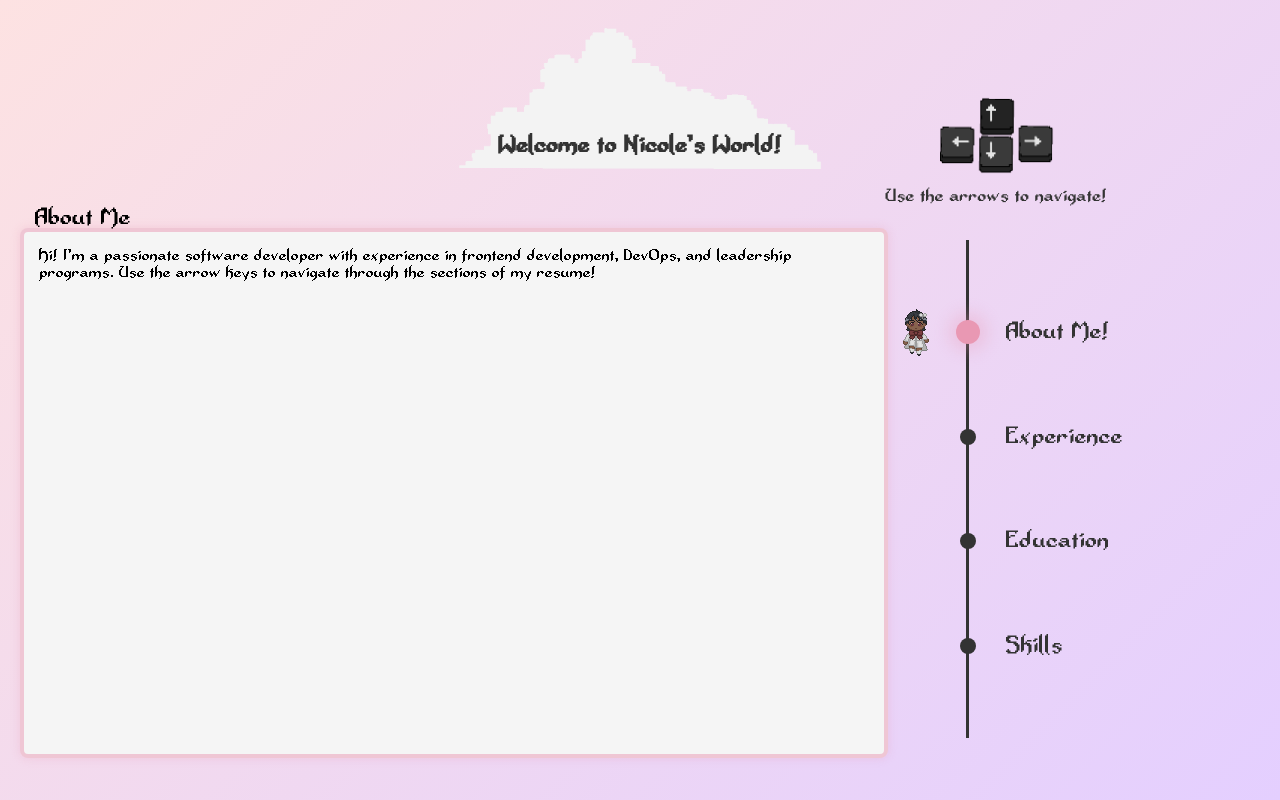
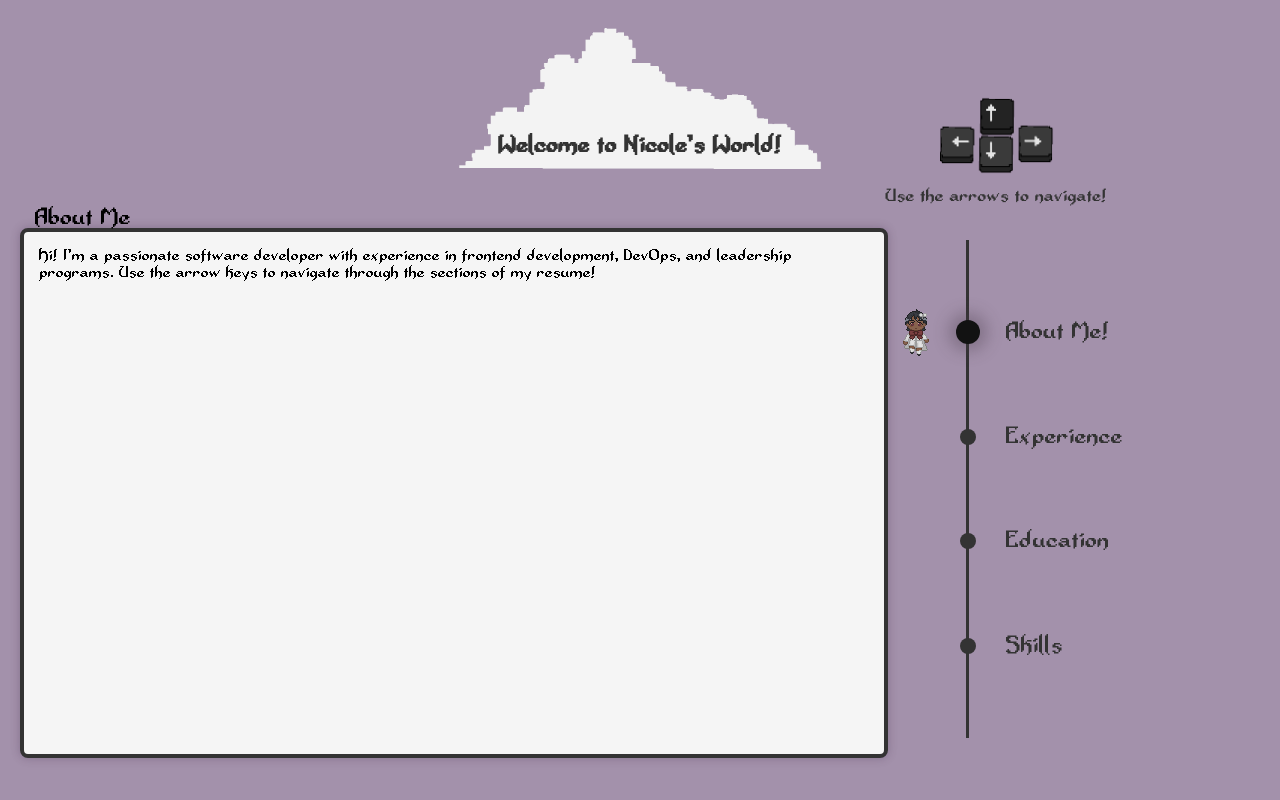
Before and after one commit to NicoleWij/pixel-resume, a React (Create React App) app: page / in a window 1280 px wide. Built offline with nearby package versions, Linux system fonts and the light colour scheme.

Commit message:
Design Update

```diff
--- a/src/components/App.css
+++ b/src/components/App.css
@@ -8,7 +8,7 @@
 }
 
 body {
-  background: linear-gradient(135deg, #fde2e2, #e4cfff);
+  background: #a391ab
 }
 
 @font-face {
--- a/src/components/Map.css
+++ b/src/components/Map.css
@@ -47,8 +47,8 @@
 
   .map-node.active .map-circle {
     transform: scale(1.5);
-    background-color: rgb(233, 152, 179); /* Highlight active node */
-    box-shadow: 0 0 10px 5px rgba(233, 152, 179, 0.3); /* Glow effect */
+    background-color: #121212; /* Highlight active node */
+    box-shadow: 0 0 10px 5px #473b4858; /* Glow effect */
     transition: box-shadow 0.3s ease-in-out, background-color 0.3s ease-in-out;
 }
 
--- a/src/components/Section.css
+++ b/src/components/Section.css
@@ -31,9 +31,9 @@
   opacity: 0;
   background: rgb(245, 245, 245);
   transition: opacity 0.5s ease-in-out;
-  border: 4px solid rgba(233, 152, 179, 0.5);
+  border: 4px solid #333;
   border-radius: 8px;
-  box-shadow: 0px 0px 10px rgba(233, 152, 179, 0.3);
+  box-shadow: 0px 0px 10px rgba(63, 36, 69, 0.3);
   padding: 0 15px;
 }
 
@@ -42,7 +42,7 @@
   overflow-y: auto;
   gap: 20px;
   scrollbar-width: thin;
-  scrollbar-color: rgba(233, 152, 179, 0.5) rgba(245, 245, 245, 1);
+  scrollbar-color: #a391ab rgb(223, 223, 223);
 }
 
 .section.active {
@@ -59,13 +59,13 @@
 .subheader {
   font-family: "Adventurer", serif;
   font-size: 20px;
-  color: rgb(233, 152, 179);
+  color: #a391ab;
   margin-bottom: 10px;
-  border-bottom: 2px solid rgb(233, 152, 179);
+  border-bottom: 2px solid #a391ab;
 }
 
 .subcontent {
-  font-family: Arial, sans-serif;
+  font-family: "Adventurer", serif;
   font-size: 14px;
   color: #333;
   line-height: 1.5;
--- a/src/components/Section.js
+++ b/src/components/Section.js
@@ -67,7 +67,7 @@ const Section = ({ title, isActive }) => {
                 </p>
                 <p className="subcontent-item">
                   <strong>Netlight Tech Avenue</strong> <br />
-                  2024 <br />
+                  Nov 2024 - Present<br />
                   Engaged in a tech-focused event series, contributing to discussions on software innovation
                   and problem-solving.
                 </p>
```
